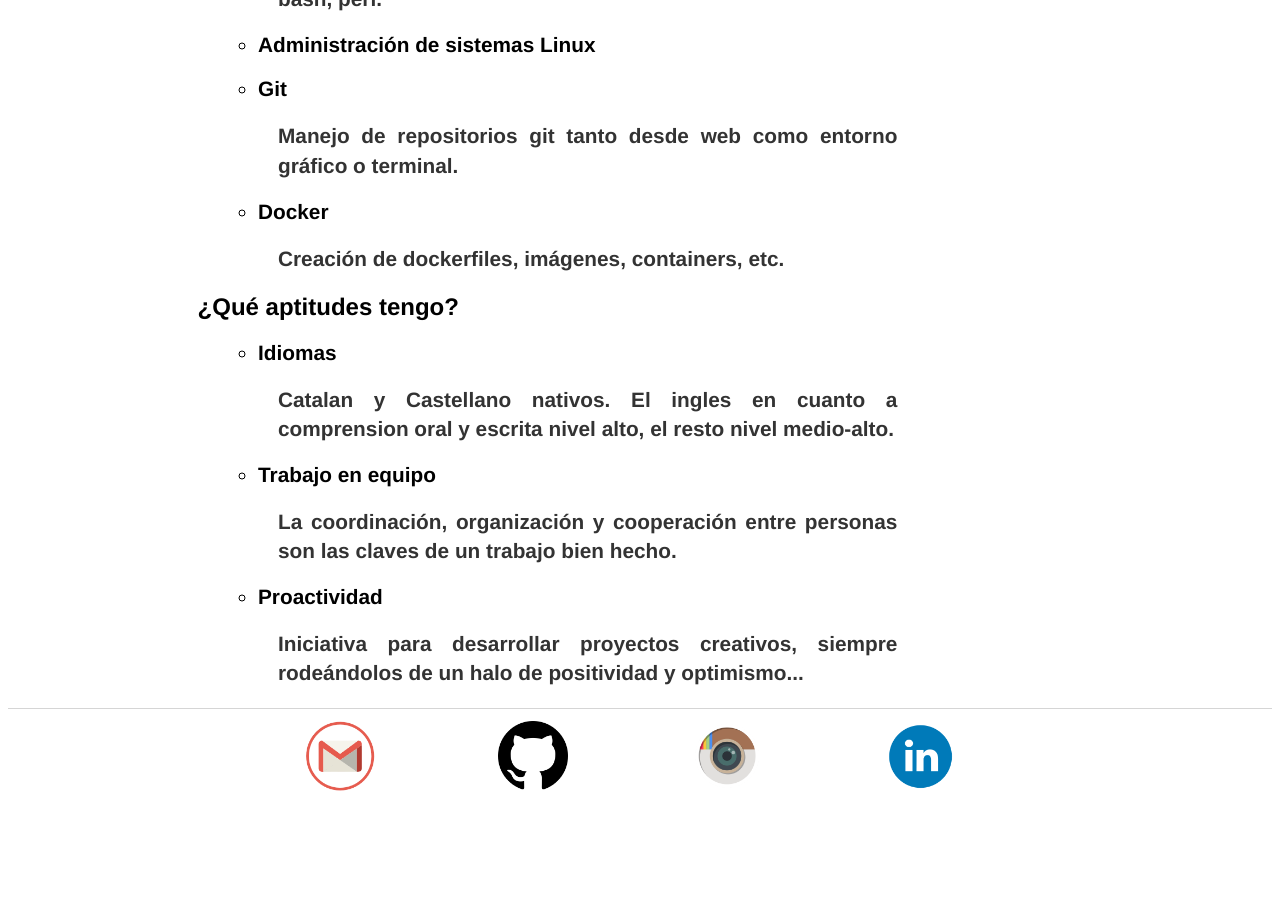
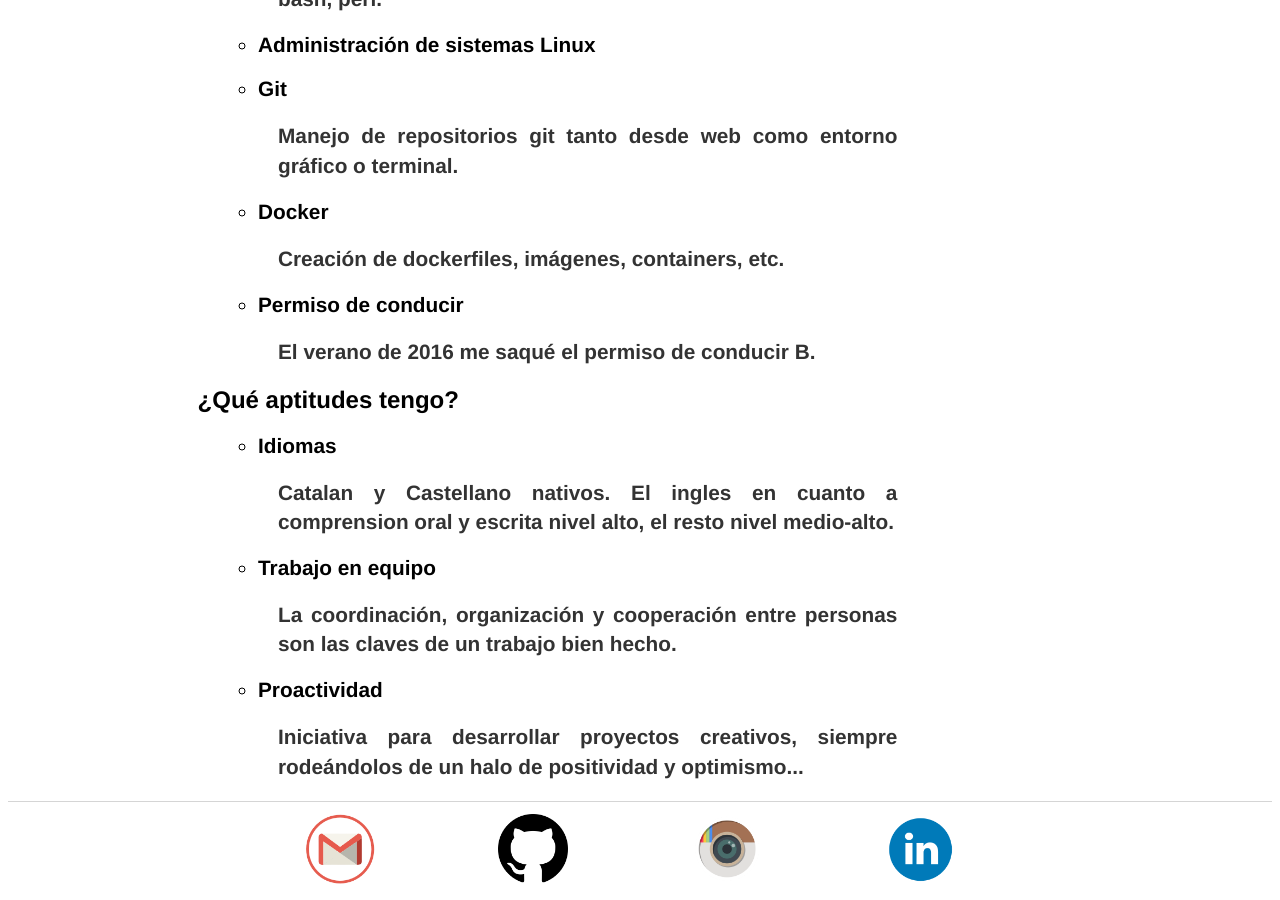
Before and after one commit to isx47590131/isx47590131.github.io, a Jekyll site: the page built from cv/index.html, in a window 1280 px wide and 900 px high, scrolled down 967 px. Built offline with Jekyll 4.4.1, drawn with Linux system fonts in a browser that asks for light colours; before the commit the page ends 1774 px from its top, so only the background shows below that.

Commit message:
Update index.html

```diff
--- a/cv/index.html
+++ b/cv/index.html
@@ -30,7 +30,8 @@ title: CV Arnau Esteban
 		<li>Programación <p>Los lenguajes que conozco de programación son python, bash, perl.</p></li>
 		<li>Administración de sistemas Linux</li>
 		<li>Git <p>Manejo de repositorios git tanto desde web como entorno gráfico o terminal.</p></li>
-		<li>Docker <p>Creación de dockerfiles, imágenes, containers, etc. </p>
+		<li>Docker <p>Creación de dockerfiles, imágenes, containers, etc. </p></li>
+		<li>Permiso de conducir<p>El verano de 2016 me saqué el permiso de conducir B.</p></li>
 	</ul>
 		<h3 id="Aptitudes">¿Qué aptitudes tengo?</h3>
 	<ul class="aptitudes">
```
